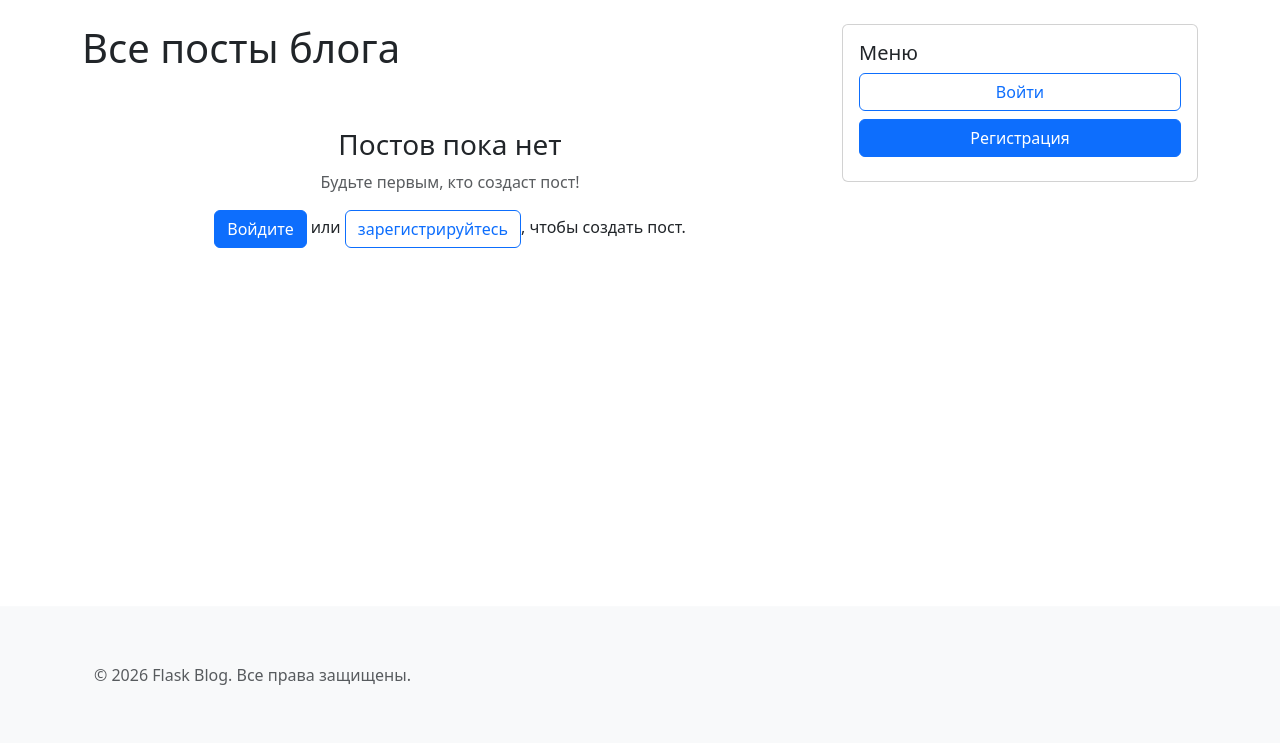
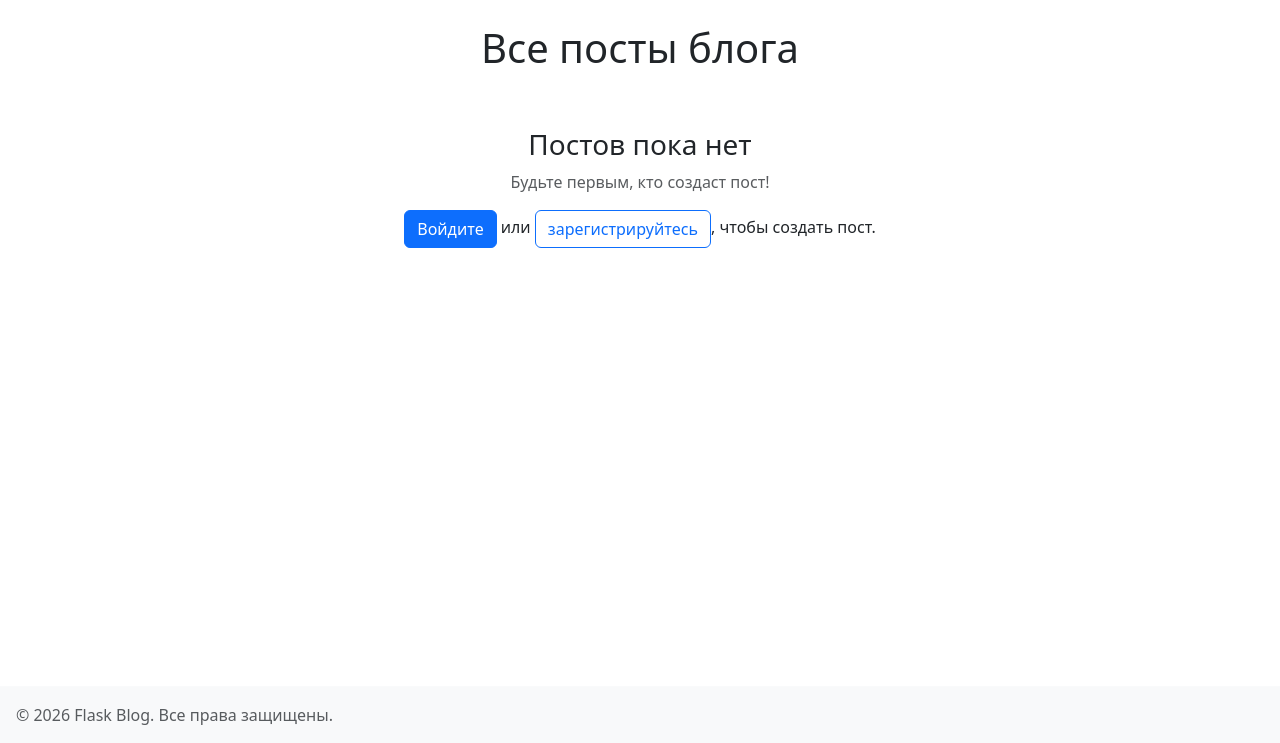
Before and after one commit to discipleartem/flask_blog, a Flask app: page / in a window 1280 px wide. Shown: the part 57-800 px from the top of the page. Run offline with Flask 3, Linux system fonts and the light colour scheme; data that the repository does not hold is empty.

Commit message:
фикс верстки

```diff
--- a/app/static/css/style.css
+++ b/app/static/css/style.css
@@ -74,4 +74,27 @@ main {
 footer {
     flex-shrink: 0; /* Не позволяет футеру сжиматься */
     background-color: var(--footer-bg);
+    padding: 1rem 0; /* Добавляем отступы напрямую к футеру */
 }
+
+footer div {
+    padding: 0 1rem; /* Горизонтальные отступы для текста */
+}
+
+/* Удаляем text-align из footer .container */
+/* footer .container {
+    text-align: left !important;
+} */
+
+/* Удаляем эти правила, так как они могут конфликтовать */
+/* footer .container .text-muted {
+    text-align: left !important;
+} */
+
+/* footer .container .mb-0 {
+    text-align: left !important;
+} */
+
+#footer-text {
+    text-align: left !important;
+}
--- a/app/templates/base.html
+++ b/app/templates/base.html
@@ -6,7 +6,7 @@
     <title>{% block title %}Блог{% endblock %} - Flask Blog</title>
     <link href="https://cdn.jsdelivr.net/npm/bootstrap@5.3.0/dist/css/bootstrap.min.css" rel="stylesheet">
     <!-- Подключаем кастомный CSS -->
-    <link href="{{ url_for('static', filename='css/style.css') }}" rel="stylesheet">
+    <link href="{{ url_for('static', filename='css/style.css', v='1.1') }}" rel="stylesheet">
     <!-- Подключаем скрипт здесь для предотвращения вспышки -->
     <script src="{{ url_for('static', filename='js/theme-toggle.js') }}"></script>
 </head>
@@ -62,9 +62,9 @@
     {% block content %}{% endblock %}
 </main>
 
-<footer class="text-center text-lg-start mt-4">
-    <div class="container p-4">
-        <p class="text-muted mb-0">&copy; 2026 Flask Blog. Все права защищены.</p>
+<footer class="mt-4">
+    <div>
+        <p id="footer-text" class="text-muted mb-0">&copy; 2026 Flask Blog. Все права защищены.</p>
     </div>
 </footer>
 
--- a/app/templates/main/index.html
+++ b/app/templates/main/index.html
@@ -3,8 +3,8 @@
 {% block title %}Главная{% endblock %}
 
 {% block content %}
-    <div class="row">
-        <div class="col-lg-8">
+    <div class="row justify-content-center">
+        <div class="col-lg-8 text-center">
             <h1>Все посты блога</h1>
 
             {% if posts %}
@@ -37,21 +37,5 @@
                 </div>
             {% endif %}
         </div>
-
-        <div class="col-lg-4">
-            <div class="card">
-                <div class="card-body">
-                    <h5 class="card-title">Меню</h5>
-                    {% if g.user %}
-                        <a href="{{ url_for('main.create_post') }}" class="btn btn-primary btn-block mb-2 w-100">Создать пост</a>
-                        <hr>
-                        <p class="mb-0">Привет, <strong>{{ g.user['username'] }}#{{ '%04d'|format(g.user['discriminator']|default(0)) }}</strong>!</p>
-                    {% else %}
-                        <a href="{{ url_for('auth.login') }}" class="btn btn-outline-primary btn-block mb-2 w-100">Войти</a>
-                        <a href="{{ url_for('auth.register') }}" class="btn btn-primary btn-block mb-2 w-100">Регистрация</a>
-                    {% endif %}
-                </div>
-            </div>
-        </div>
     </div>
 {% endblock %}
```
